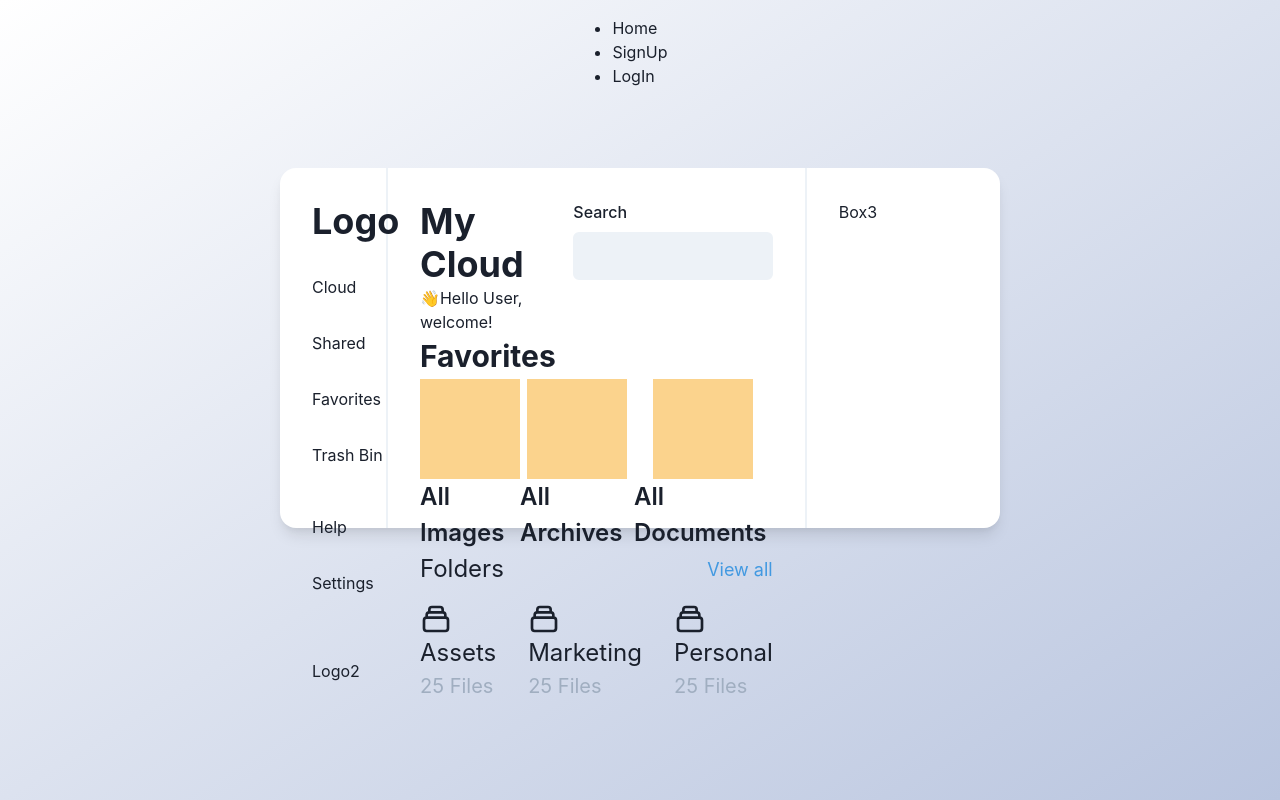
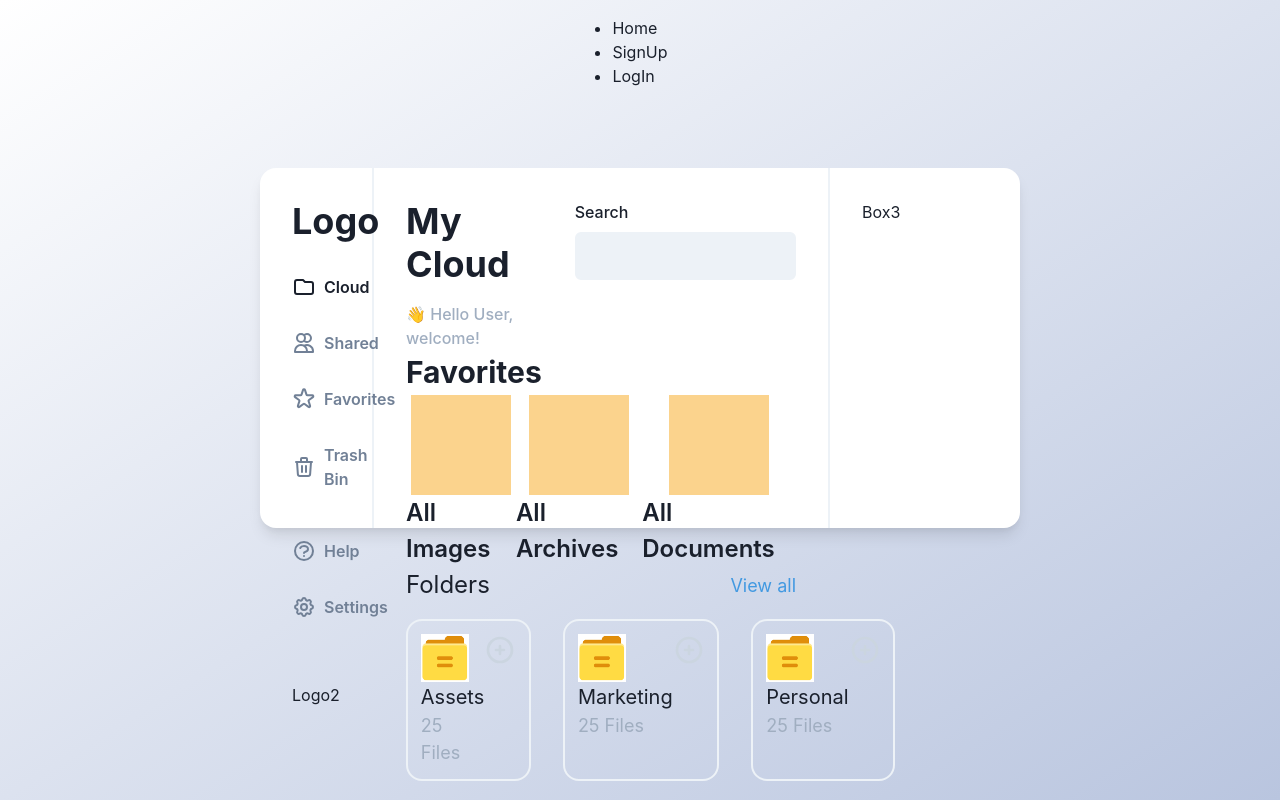
Before and after one commit to TalGoldDev/Cloud-storage, a React (Create React App) app in the folder client/: page / in a window 1280 px wide. Built offline with nearby package versions, Linux system fonts and the light colour scheme.

Commit message:
Improved Dashboard Nav + Folders design

```diff
--- a/client/src/pages/dashboard/Dashboard.tsx
+++ b/client/src/pages/dashboard/Dashboard.tsx
@@ -1,4 +1,4 @@
-import { Box, Flex, Heading, Spacer, Text } from "@chakra-ui/react";
+import { Box, Flex, Heading, Img, Spacer, Text } from "@chakra-ui/react";
 import React, { useState } from "react";
 import TextFieldInput from "../../common/components/TextFieldInput";
 import Menu from "./components/Menu";
@@ -10,7 +10,7 @@ const Dashboard: React.FC = () => {
     <div className="Dashboard">
       <Flex
         marginTop="5rem"
-        width="90vh"
+        width="95vh"
         height="45vh"
         background="white"
         rounded="2xl"
@@ -35,7 +35,9 @@ const Dashboard: React.FC = () => {
           <Flex justifyContent="space-between" direction="row">
             <Flex direction="column" marginRight="3rem">
               <Heading>My Cloud</Heading>
-              <Text>👋Hello User, welcome!</Text>
+              <Text marginTop="1rem" textColor="gray.400" fontWeight="medium">
+                👋 Hello User, welcome!
+              </Text>
             </Flex>
             <Flex>
               <TextFieldInput
@@ -48,7 +50,7 @@ const Dashboard: React.FC = () => {
             <Text fontWeight="bold" fontSize="3xl">
               Favorites
             </Text>
-            <Flex justifyContent="space-between">
+            <Flex justifyContent="space-between" direction="row">
               <Flex alignItems="center" direction="column">
                 <Box width="100px" height="100px" bgColor="orange.200"></Box>
                 <Text fontWeight="semibold" fontSize="2xl">
@@ -77,10 +79,26 @@ const Dashboard: React.FC = () => {
               </Text>
             </Flex>
             <Flex marginTop="1rem">
-              <Flex direction="column" marginRight="2rem">
+              <Flex
+                justifyContent="space-between"
+                marginRight="2rem"
+                border="2px"
+                rounded="2xl"
+                padding="0.8rem"
+                borderColor="gray.100"
+                width="12rem"
+              >
+                <Flex direction="column">
+                  <Img src="/foldericon.png" height="3rem" width="3rem"></Img>
+                  <Text fontSize="xl">Assets</Text>
+                  <Text fontSize="lg" fontWeight="normal" textColor="gray.400">
+                    25 Files
+                  </Text>
+                </Flex>
+                <Box color="gray.300">
                   <svg
+                    width="2rem"
                     height="2rem"
-                  width="2rem"
                     xmlns="http://www.w3.org/2000/svg"
                     fill="none"
                     viewBox="0 0 24 24"
@@ -90,18 +108,31 @@ const Dashboard: React.FC = () => {
                       strokeLinecap="round"
                       strokeLinejoin="round"
                       strokeWidth={2}
-                    d="M19 11H5m14 0a2 2 0 012 2v6a2 2 0 01-2 2H5a2 2 0 01-2-2v-6a2 2 0 012-2m14 0V9a2 2 0 00-2-2M5 11V9a2 2 0 012-2m0 0V5a2 2 0 012-2h6a2 2 0 012 2v2M7 7h10"
+                      d="M12 9v3m0 0v3m0-3h3m-3 0H9m12 0a9 9 0 11-18 0 9 9 0 0118 0z"
                     />
                   </svg>
-                <Text fontSize="2xl">Assets</Text>
-                <Text fontSize="xl" fontWeight="normal" textColor="gray.400">
+                </Box>
+              </Flex>
+              <Flex
+                justifyContent="space-between"
+                marginRight="2rem"
+                border="2px"
+                rounded="2xl"
+                padding="0.8rem"
+                borderColor="gray.100"
+                width="12rem"
+              >
+                <Flex direction="column">
+                  <Img src="/foldericon.png" height="3rem" width="3rem"></Img>
+                  <Text fontSize="xl">Marketing</Text>
+                  <Text fontSize="lg" fontWeight="normal" textColor="gray.400">
                     25 Files
                   </Text>
                 </Flex>
-              <Flex direction="column" marginRight="2rem">
+                <Box color="gray.300">
                   <svg
+                    width="2rem"
                     height="2rem"
-                  width="2rem"
                     xmlns="http://www.w3.org/2000/svg"
                     fill="none"
                     viewBox="0 0 24 24"
@@ -111,18 +142,30 @@ const Dashboard: React.FC = () => {
                       strokeLinecap="round"
                       strokeLinejoin="round"
                       strokeWidth={2}
-                    d="M19 11H5m14 0a2 2 0 012 2v6a2 2 0 01-2 2H5a2 2 0 01-2-2v-6a2 2 0 012-2m14 0V9a2 2 0 00-2-2M5 11V9a2 2 0 012-2m0 0V5a2 2 0 012-2h6a2 2 0 012 2v2M7 7h10"
+                      d="M12 9v3m0 0v3m0-3h3m-3 0H9m12 0a9 9 0 11-18 0 9 9 0 0118 0z"
                     />
                   </svg>
-                <Text fontSize="2xl">Marketing</Text>
-                <Text fontSize="xl" fontWeight="normal" textColor="gray.400">
+                </Box>
+              </Flex>
+              <Flex
+                justifyContent="space-between"
+                border="2px"
+                rounded="2xl"
+                padding="0.8rem"
+                borderColor="gray.100"
+                width="12rem"
+              >
+                <Flex direction="column">
+                  <Img src="/foldericon.png" height="3rem" width="3rem"></Img>
+                  <Text fontSize="xl">Personal</Text>
+                  <Text fontSize="lg" fontWeight="normal" textColor="gray.400">
                     25 Files
                   </Text>
                 </Flex>
-              <Flex direction="column">
+                <Box color="gray.300">
                   <svg
+                    width="2rem"
                     height="2rem"
-                  width="2rem"
                     xmlns="http://www.w3.org/2000/svg"
                     fill="none"
                     viewBox="0 0 24 24"
@@ -132,13 +175,10 @@ const Dashboard: React.FC = () => {
                       strokeLinecap="round"
                       strokeLinejoin="round"
                       strokeWidth={2}
-                    d="M19 11H5m14 0a2 2 0 012 2v6a2 2 0 01-2 2H5a2 2 0 01-2-2v-6a2 2 0 012-2m14 0V9a2 2 0 00-2-2M5 11V9a2 2 0 012-2m0 0V5a2 2 0 012-2h6a2 2 0 012 2v2M7 7h10"
+                      d="M12 9v3m0 0v3m0-3h3m-3 0H9m12 0a9 9 0 11-18 0 9 9 0 0118 0z"
                     />
                   </svg>
-                <Text fontSize="2xl">Personal</Text>
-                <Text fontSize="xl" fontWeight="normal" textColor="gray.400">
-                  25 Files
-                </Text>
+                </Box>
               </Flex>
             </Flex>
           </Flex>
--- a/client/src/pages/dashboard/components/Menu.tsx
+++ b/client/src/pages/dashboard/components/Menu.tsx
@@ -1,4 +1,4 @@
-import { Flex, Heading, Spacer } from "@chakra-ui/react";
+import { Box, Flex, Heading, Spacer, Text } from "@chakra-ui/react";
 import React from "react";
 
 interface Props {}
@@ -19,23 +19,153 @@ const Menu: React.FC<Props> = (props: Props) => {
         >
           <div>
             <Flex direction="column">
-              <a>Cloud</a>
+              <Flex alignItems="center">
+                <Box marginRight="0.5rem">
+                  <svg
+                    height="1.5rem"
+                    width="1.5rem"
+                    xmlns="http://www.w3.org/2000/svg"
+                    fill="none"
+                    viewBox="0 0 24 24"
+                    stroke="currentColor"
+                  >
+                    <path
+                      strokeLinecap="round"
+                      strokeLinejoin="round"
+                      strokeWidth={2}
+                      d="M3 7v10a2 2 0 002 2h14a2 2 0 002-2V9a2 2 0 00-2-2h-6l-2-2H5a2 2 0 00-2 2z"
+                    />
+                  </svg>
+                </Box>
+                <a>
+                  <Text fontWeight="semibold">Cloud</Text>
+                </a>
+              </Flex>
+              <Spacer marginTop="2rem" />
+              <Flex alignItems="center" textColor="gray.500">
+                <Box marginRight="0.5rem">
+                  <svg
+                    height="1.5rem"
+                    width="1.5rem"
+                    xmlns="http://www.w3.org/2000/svg"
+                    fill="none"
+                    viewBox="0 0 24 24"
+                    stroke="currentColor"
+                  >
+                    <path
+                      strokeLinecap="round"
+                      strokeLinejoin="round"
+                      strokeWidth={2}
+                      d="M12 4.354a4 4 0 110 5.292M15 21H3v-1a6 6 0 0112 0v1zm0 0h6v-1a6 6 0 00-9-5.197M13 7a4 4 0 11-8 0 4 4 0 018 0z"
+                    />
+                  </svg>
+                </Box>
+                <a>
+                  <Text fontWeight="semibold">Shared</Text>
+                </a>
+              </Flex>
               <Spacer marginTop="2rem" />
 
-              <a>Shared</a>
+              <Flex alignItems="center" textColor="gray.500">
+                <Box marginRight="0.5rem">
+                  <svg
+                    height="1.5rem"
+                    width="1.5rem"
+                    xmlns="http://www.w3.org/2000/svg"
+                    fill="none"
+                    viewBox="0 0 24 24"
+                    stroke="currentColor"
+                  >
+                    <path
+                      strokeLinecap="round"
+                      strokeLinejoin="round"
+                      strokeWidth={2}
+                      d="M11.049 2.927c.3-.921 1.603-.921 1.902 0l1.519 4.674a1 1 0 00.95.69h4.915c.969 0 1.371 1.24.588 1.81l-3.976 2.888a1 1 0 00-.363 1.118l1.518 4.674c.3.922-.755 1.688-1.538 1.118l-3.976-2.888a1 1 0 00-1.176 0l-3.976 2.888c-.783.57-1.838-.197-1.538-1.118l1.518-4.674a1 1 0 00-.363-1.118l-3.976-2.888c-.784-.57-.38-1.81.588-1.81h4.914a1 1 0 00.951-.69l1.519-4.674z"
+                    />
+                  </svg>
+                </Box>
+                <a>
+                  <Text fontWeight="semibold">Favorites</Text>
+                </a>
+              </Flex>
               <Spacer marginTop="2rem" />
-
-              <a>Favorites</a>
-              <Spacer marginTop="2rem" />
-
-              <a>Trash Bin</a>
+              <Flex alignItems="center" textColor="gray.500">
+                <Box marginRight="0.5rem">
+                  <svg
+                    height="1.5rem"
+                    width="1.5rem"
+                    xmlns="http://www.w3.org/2000/svg"
+                    fill="none"
+                    viewBox="0 0 24 24"
+                    stroke="currentColor"
+                  >
+                    <path
+                      strokeLinecap="round"
+                      strokeLinejoin="round"
+                      strokeWidth={2}
+                      d="M19 7l-.867 12.142A2 2 0 0116.138 21H7.862a2 2 0 01-1.995-1.858L5 7m5 4v6m4-6v6m1-10V4a1 1 0 00-1-1h-4a1 1 0 00-1 1v3M4 7h16"
+                    />
+                  </svg>
+                </Box>
+                <a>
+                  <Text fontWeight="semibold">Trash Bin</Text>
+                </a>
+              </Flex>
             </Flex>
           </div>
           <div>
             <Flex direction="column" marginTop="3rem">
-              <a>Help</a>
+              <Flex alignItems="center" textColor="gray.500">
+                <Box marginRight="0.5rem">
+                  <svg
+                    width="1.5rem"
+                    height="1.5rem"
+                    xmlns="http://www.w3.org/2000/svg"
+                    fill="none"
+                    viewBox="0 0 24 24"
+                    stroke="currentColor"
+                  >
+                    <path
+                      strokeLinecap="round"
+                      strokeLinejoin="round"
+                      strokeWidth={2}
+                      d="M8.228 9c.549-1.165 2.03-2 3.772-2 2.21 0 4 1.343 4 3 0 1.4-1.278 2.575-3.006 2.907-.542.104-.994.54-.994 1.093m0 3h.01M21 12a9 9 0 11-18 0 9 9 0 0118 0z"
+                    />
+                  </svg>
+                </Box>
+                <a>
+                  <Text fontWeight="semibold">Help</Text>
+                </a>
+              </Flex>
               <Spacer marginTop="2rem" />
-              <a>Settings</a>
+              <Flex alignItems="center" textColor="gray.500">
+                <Box marginRight="0.5rem">
+                  <svg
+                    height="1.5rem"
+                    width="1.5rem"
+                    xmlns="http://www.w3.org/2000/svg"
+                    fill="none"
+                    viewBox="0 0 24 24"
+                    stroke="currentColor"
+                  >
+                    <path
+                      strokeLinecap="round"
+                      strokeLinejoin="round"
+                      strokeWidth={2}
+                      d="M10.325 4.317c.426-1.756 2.924-1.756 3.35 0a1.724 1.724 0 002.573 1.066c1.543-.94 3.31.826 2.37 2.37a1.724 1.724 0 001.065 2.572c1.756.426 1.756 2.924 0 3.35a1.724 1.724 0 00-1.066 2.573c.94 1.543-.826 3.31-2.37 2.37a1.724 1.724 0 00-2.572 1.065c-.426 1.756-2.924 1.756-3.35 0a1.724 1.724 0 00-2.573-1.066c-1.543.94-3.31-.826-2.37-2.37a1.724 1.724 0 00-1.065-2.572c-1.756-.426-1.756-2.924 0-3.35a1.724 1.724 0 001.066-2.573c-.94-1.543.826-3.31 2.37-2.37.996.608 2.296.07 2.572-1.065z"
+                    />
+                    <path
+                      strokeLinecap="round"
+                      strokeLinejoin="round"
+                      strokeWidth={2}
+                      d="M15 12a3 3 0 11-6 0 3 3 0 016 0z"
+                    />
+                  </svg>
+                </Box>
+                <a>
+                  <Text fontWeight="semibold">Settings</Text>
+                </a>
+              </Flex>
             </Flex>
           </div>
         </Flex>
```
Also changed, not shown: client/public/foldericon.png (added). Lines whose indentation alone changed are shown as unchanged.
